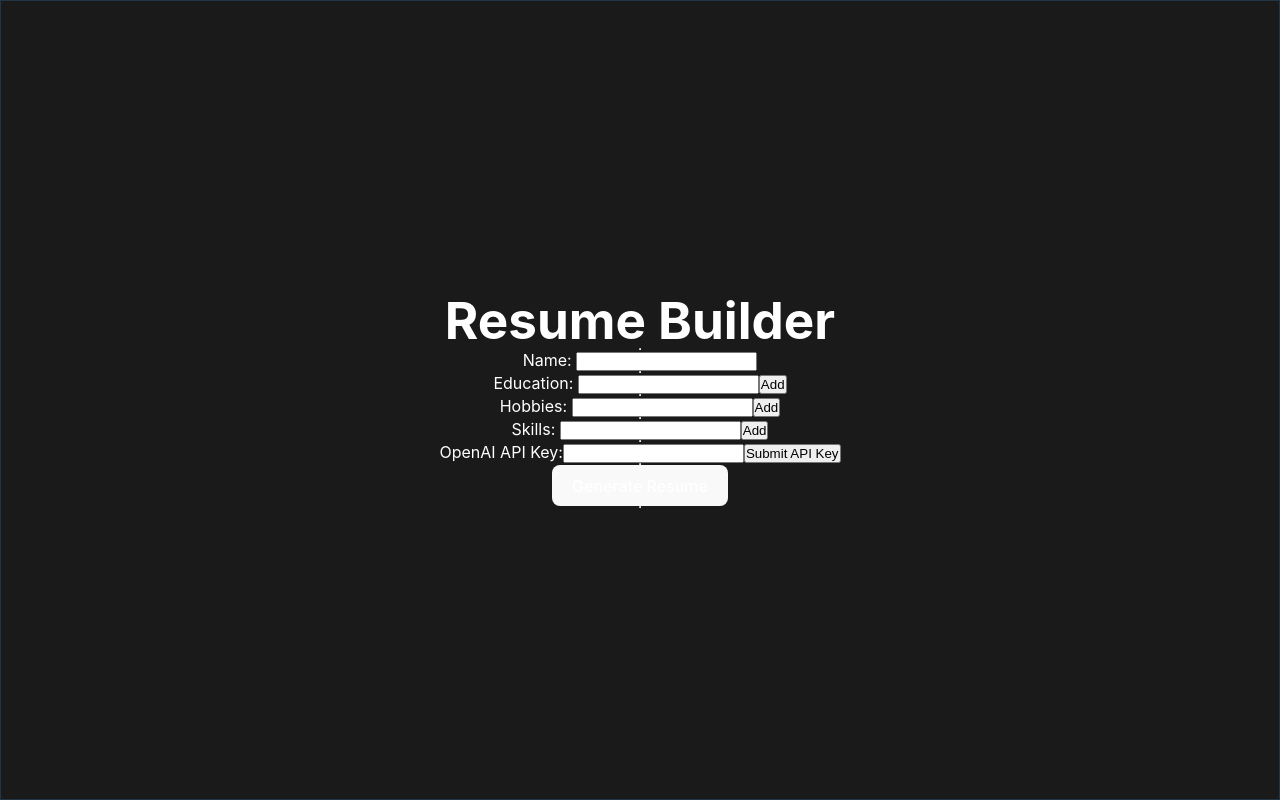
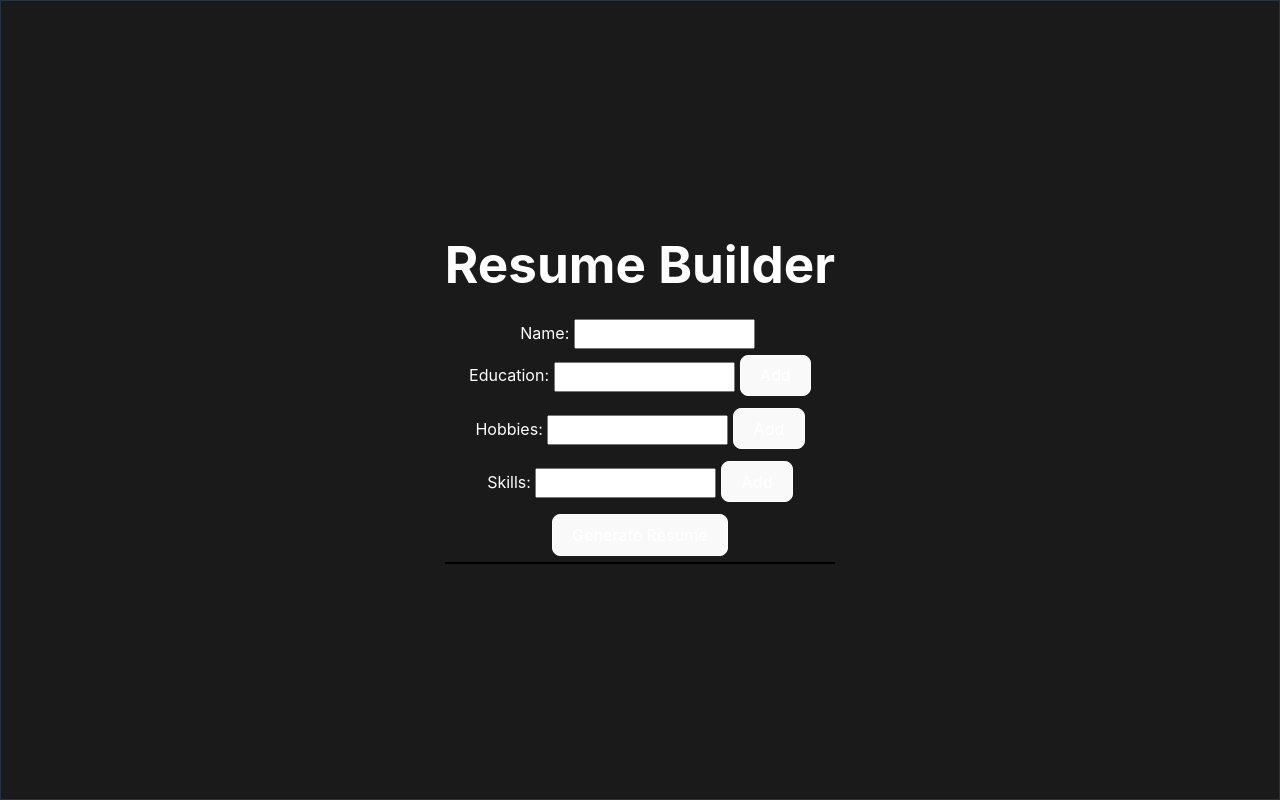
Before and after one commit to imlnr/ai-factory, a React (Create React App) app: page /resume-generator in a window 1280 px wide. Built offline with nearby package versions, Linux system fonts and the light colour scheme.

Commit message:
final commit

```diff
--- a/package.json
+++ b/package.json
@@ -7,6 +7,7 @@
     "@testing-library/react": "^13.4.0",
     "@testing-library/user-event": "^13.5.0",
     "cors": "^2.8.5",
+    "dotenv": "^16.4.5",
     "express": "^4.18.3",
     "file-saver": "^2.0.5",
     "nodemon": "^3.1.0",
--- a/src/components/ApiKeyInput.jsx
+++ b/src/components/ApiKeyInput.jsx
@@ -12,6 +12,7 @@ const ApiKeyInput = ({ onApiKeySubmit }) => {
     <div>
       <label htmlFor="apiKey">OpenAI API Key:</label>
       <input
+      className="input-field"
         type="text"
         id="apiKey"
         value={apiKey}
--- a/src/pages/Resumegen.jsx
+++ b/src/pages/Resumegen.jsx
@@ -5,13 +5,14 @@ import AddAttributeForm from '../components/AddAttributeForm';
 import AttributeList from '../components/AttributeList';
 import ApiKeyInput from '../components/ApiKeyInput';
 import './src/resume.css'
+// import 'dotenv/config'
 const Resumegen = () => {
     const [educationList, setEducationList] = useState([]);
     const [skillsList, setSkillsList] = useState([]);
     const [hobbiesList, setHobbiesList] = useState([]);
     const [myName, setMyName] = useState("");
     const [response, setResponse] = useState("");
-    const [apiKey, setApiKey] = useState(""); // State for storing the API key
+    const [apiKey, setApiKey] = useState('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'); // State for storing the API key
 
     const addEducation = (newEducation) =>
         setEducationList((prevEducationList) => [
@@ -71,13 +72,13 @@ const Resumegen = () => {
                 <AddAttributeForm labelText="Skills" onAddAttribute={addSkills} />
                 <AttributeList attributeList={skillsList} />
                 <hr />
-                <ApiKeyInput onApiKeySubmit={setApiKey} />
+                {/* <ApiKeyInput onApiKeySubmit={setApiKey} /> */}
                 <hr />
                 <button title={"generate"} type={"submit"} onClick={getCompletion}>
                     Generate Resume
                 </button>
                 <hr />
-                <div
+                <div className='out-div-res'
                     dangerouslySetInnerHTML={{ __html: response.replaceAll("\n", "<br/>") }}
                 />
             </div>
--- a/src/pages/src/resume.css
+++ b/src/pages/src/resume.css
@@ -1,13 +1,15 @@
-.resume-cont>a {
+
+a {
     font-weight: 500;
     color: #646cff;
     text-decoration: inherit;
 }
 
-.resume-cont>a:hover {
+a:hover {
     color: #535bf2;
 }
-.main-res-cont{
+
+.main-res-cont {
     min-height: 100vh;
     border: 1px solid;
     display: flex;
@@ -15,7 +17,8 @@
     justify-content: center;
     background-color: #1a1a1a;
 }
-.resume-cont{
+
+.resume-cont {
     margin: 0;
     display: flex;
     flex-direction: column;
@@ -24,21 +27,24 @@
     color: white;
     /* min-height: 100vh; */
     /* border: 1px solid; */
-    /* gap: ; */
+    gap: 6px;
+    /* align-items: center; */
+    /* justify-content: center; */
 }
-.hr{
+
+.hr {
     width: 100%;
     border-bottom: 2px solid black;
 }
 
-.resume-cont>h1 {
+h1 {
     font-size: 3.2em;
     line-height: 1.1;
 }
 
-.resume-cont>button {
+button {
     border-radius: 8px;
-    border: 1px solid transparent;
+    border: 1px solid white;
     padding: 0.6em 1.2em;
     font-size: 1em;
     font-weight: 500;
@@ -49,12 +55,12 @@
     transition: border-color 0.25s;
 }
 
-.resume-cont>button:hover {
+button:hover {
     border-color: #646cff;
 }
 
-.resume-cont>button:focus,
-.resume-cont>button:focus-visible {
+button:focus,
+button:focus-visible {
     outline: 4px auto -webkit-focus-ring-color;
 }
 
@@ -64,11 +70,11 @@
         background-color: #ffffff;
     }
 
-    .resume-cont>a:hover {
+    a:hover {
         color: #747bff;
     }
 
-    .resume-cont>button {
+    button {
         background-color: #f9f9f9;
     }
 }
@@ -80,9 +86,11 @@
     will-change: filter;
     transition: filter 300ms;
 }
+
 .logo:hover {
     filter: drop-shadow(0 0 2em #646cffaa);
 }
+
 .logo.react:hover {
     filter: drop-shadow(0 0 2em #61dafbaa);
 }
@@ -91,6 +99,7 @@
     from {
         transform: rotate(0deg);
     }
+
     to {
         transform: rotate(360deg);
     }
@@ -109,3 +118,19 @@
 .read-the-docs {
     color: #888;
 }
+
+input{
+    height: 30px;
+    margin-right: 5px;
+}
+hr{
+    color:white;
+    display: none;
+}
+.resume-cont>h1{
+    margin-bottom: 20px;
+}
+.out-div-res{
+    width: 100%;
+    border: 1px solid black;
+}
```
Also changed, not shown: 1 other file (tests, documents, lock files or other folders). Lines whose indentation alone changed are shown as unchanged.
